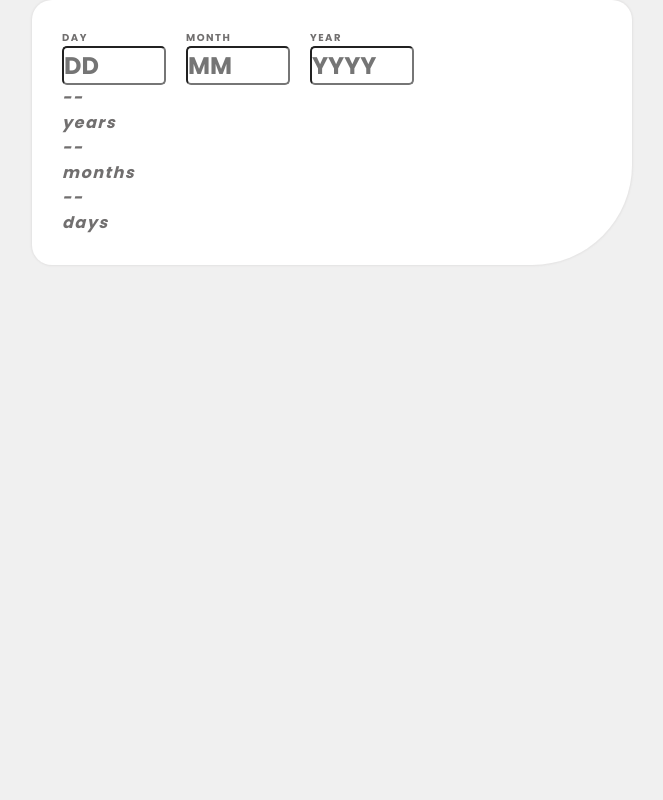
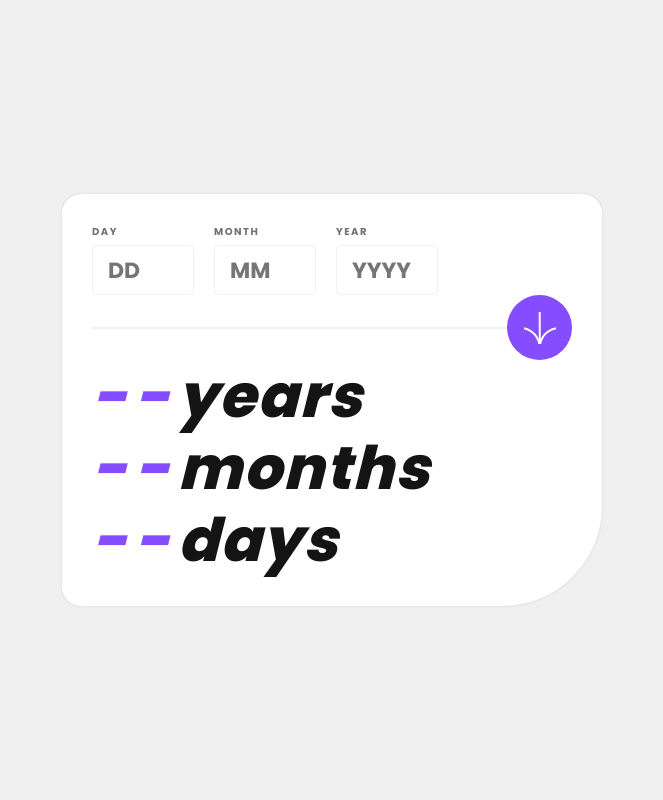
Before and after one commit to Mikael-Kolehmainen/frontend-mentor-age-calculator, a PHP site: page / in a window 1280 px wide. Shown: the whole page, without its empty margins (308-971 px from the left). Run offline with PHP 8.4, Linux system fonts and the light colour scheme; data that the repository does not hold is empty.

Commit message:
Scss for age calculator

```diff
--- a/src/public_site/controller/HomeController.php
+++ b/src/public_site/controller/HomeController.php
@@ -23,10 +23,12 @@ class HomeController
               <input type='number' placeholder='YYYY'></type>
             </div>
           </form>
-          <div class='style-line'></div>
-          <a class='submit-btn'>
-            <i class='arrow' />
-          </a>
+          <div class='submit'>
+            <div class='style-line'></div>
+            <div class='submit-btn'>
+              <i class='arrow'></i>
+            </div>
+          </div>
           <div class='age-result'>
             <div class='result'>
               <p id='year' class='highlight'>--</p>
--- a/src/public_site/styles/css/main.css
+++ b/src/public_site/styles/css/main.css
@@ -10,13 +10,23 @@
   font-family: poppins-extra-bold;
   src: url(/src/public_site/font/Poppins-ExtraBold.ttf); }
 
+section {
+  position: relative;
+  width: 100%;
+  height: 100%; }
+
 article {
   margin: auto;
-  width: 540px;
+  width: 480px;
+  height: fit-content;
   padding: 30px;
   background-color: white;
   border-radius: 20px 20px 100px 20px;
-  box-shadow: 0px 0px 2px 1px rgba(113, 111, 111, 0.1); }
+  box-shadow: 0px 0px 2px 1px rgba(113, 111, 111, 0.1);
+  position: absolute;
+  top: 50%;
+  left: 50%;
+  transform: translate(-50%, -50%); }
 
 form {
   display: flex;
@@ -24,12 +34,63 @@ form {
 
 .age-input label {
   display: block;
-  font-size: 10px; }
+  font-size: 10px;
+  margin-bottom: 5px; }
 
 .age-input input {
-  font-size: 24px;
-  width: 100px;
-  border-radius: 5px; }
+  font-size: 22px;
+  font-family: poppins-bold;
+  width: 80px;
+  padding: 7.5px 5px 7.5px 15px;
+  border-radius: 5px;
+  border: 1.5px solid rgba(113, 111, 111, 0.1);
+  appearance: textfield;
+  -moz-appearance: textfield; }
+  .age-input input::-webkit-outer-spin-button, .age-input input::-webkit-inner-spin-button {
+    -webkit-appearance: none;
+    margin: 0; }
+  .age-input input:hover {
+    cursor: pointer;
+    border: 1.5px solid #854dff; }
+  .age-input input:focus {
+    outline: none;
+    border: 1.5px solid #854dff; }
+
+.submit {
+  display: flex;
+  align-items: center; }
+  .submit .style-line {
+    height: 2px;
+    background-color: rgba(113, 111, 111, 0.1);
+    flex: 1; }
+  .submit .submit-btn {
+    border-radius: 50%;
+    background-color: #854dff;
+    width: 65px;
+    height: 65px;
+    position: relative;
+    margin-left: auto; }
+    .submit .submit-btn i {
+      width: 50%;
+      height: 50%; }
+    .submit .submit-btn:hover {
+      background-color: #141414;
+      cursor: pointer; }
+
+.age-result {
+  display: flex;
+  flex-direction: column; }
+  .age-result .result {
+    display: flex; }
+    .age-result .result p {
+      color: #141414;
+      font-size: 60px;
+      font-family: poppins-extra-bold;
+      font-style: italic;
+      line-height: 1.2; }
+      .age-result .result p.highlight {
+        color: #854dff;
+        letter-spacing: 8px; }
 
 /* width */
 ::-webkit-scrollbar {
@@ -60,8 +121,12 @@ html, body {
   letter-spacing: 1.5px;
   overflow: auto; }
 
-a i {
+a i, div i {
   width: 50%;
-  height: 50%; }
-  a i.fa-example {
-    background: url("/src/public_site/media/icons/.svg") no-repeat center; }
+  height: 50%;
+  position: absolute;
+  left: 50%;
+  top: 50%;
+  transform: translate(-50%, -50%); }
+  a i.arrow, div i.arrow {
+    background: url("/src/public_site/media/icons/icon-arrow.svg") no-repeat center; }
--- a/src/public_site/styles/sass/abstract/_variables.scss
+++ b/src/public_site/styles/sass/abstract/_variables.scss
@@ -23,7 +23,7 @@ $font-secondary-color: hsl(0, 1%, 44%);
 
 // FONT SIZES
 
-$input-font-size: 24px;
+$input-font-size: 22px;
 
 // MAIN COLORS
 
--- a/src/public_site/styles/sass/base/_icons.scss
+++ b/src/public_site/styles/sass/base/_icons.scss
@@ -1,10 +1,14 @@
-a {
+a, div {
   i {
     width: 50%;
     height: 50%;
+    position: absolute;
+    left: 50%;
+    top: 50%;
+    transform: translate(-50%, -50%);
 
-    &.fa-example {
-      background: url('/src/public_site/media/icons/.svg') no-repeat center;
+    &.arrow {
+      background: url('/src/public_site/media/icons/icon-arrow.svg') no-repeat center;
     }
   }
 }
--- a/src/public_site/styles/sass/layout/_calculator.scss
+++ b/src/public_site/styles/sass/layout/_calculator.scss
@@ -1,10 +1,21 @@
+section {
+  position: relative;
+  width: 100%;
+  height: 100%;
+}
+
 article {
   margin: auto;
-  width: 540px;
+  width: 480px;
+  height: fit-content;
   padding: 30px;
   background-color: $background-color;
   border-radius: 20px 20px 100px 20px;
   box-shadow: 0px 0px 2px 1px $shadow-color;
+  position: absolute;
+  top: 50%;
+  left: 50%;
+  transform: translate(-50%, -50%);
 }
 
 form {
@@ -16,11 +27,84 @@ form {
   label {
     display: block;
     font-size: 10px;
+    margin-bottom: 5px;
   }
 
   input {
     font-size: $input-font-size;
-    width: 100px;
+    font-family: $bold-font;
+    width: 80px;
+    padding: 7.5px 5px 7.5px 15px;
     border-radius: 5px;
+    border: 1.5px solid $shadow-color;
+    appearance: textfield;
+    -moz-appearance: textfield;
+
+    &::-webkit-outer-spin-button,
+    &::-webkit-inner-spin-button {
+      -webkit-appearance: none;
+      margin: 0;
+    }
+
+    &:hover {
+      cursor: pointer;
+      border: 1.5px solid $primary-color;
+    }
+    &:focus {
+      outline: none;
+      border: 1.5px solid $primary-color;
+    }
   }
 }
+
+.submit {
+  display: flex;
+  align-items: center;
+
+  .style-line {
+    height: 2px;
+    background-color: $shadow-color;
+    flex: 1;
+  }
+
+  .submit-btn {
+    border-radius: 50%;
+    background-color: $primary-color;
+    width: 65px;
+    height: 65px;
+    position: relative;
+    margin-left: auto;
+
+    i {
+      width: 50%;
+      height: 50%;
+    }
+
+    &:hover {
+      background-color: $font-primary-color;
+      cursor: pointer;
+    }
+  }
+}
+
+.age-result {
+  display: flex;
+  flex-direction: column;
+
+  .result {
+    display: flex;
+
+    p {
+      color: $font-primary-color;
+      font-size: 60px;
+      font-family: $extra-bold-font;
+      font-style: italic;
+      line-height: 1.2;
+
+      &.highlight {
+        color: $primary-color;
+        letter-spacing: 8px;
+      }
+    }
+  }
+}
```
Also changed, not shown: src/public_site/media/icons/icon-arrow.svg (added), 1 other file.
